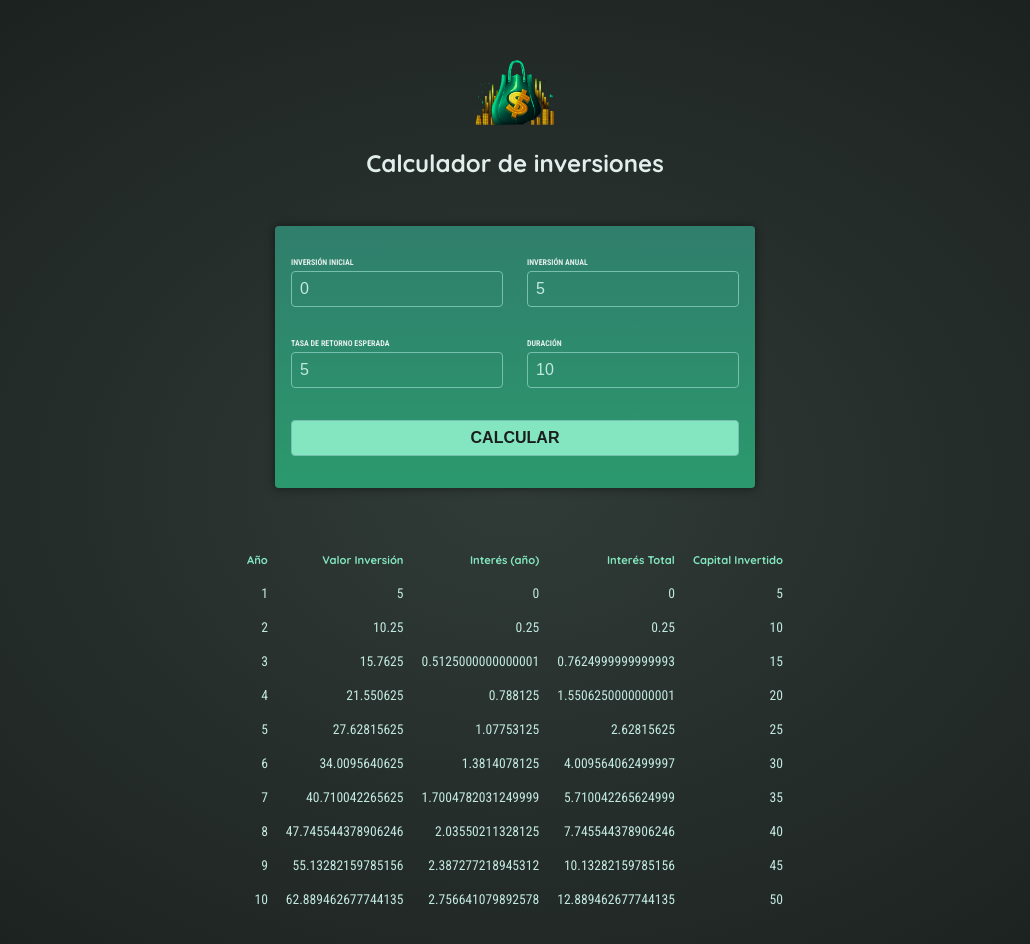
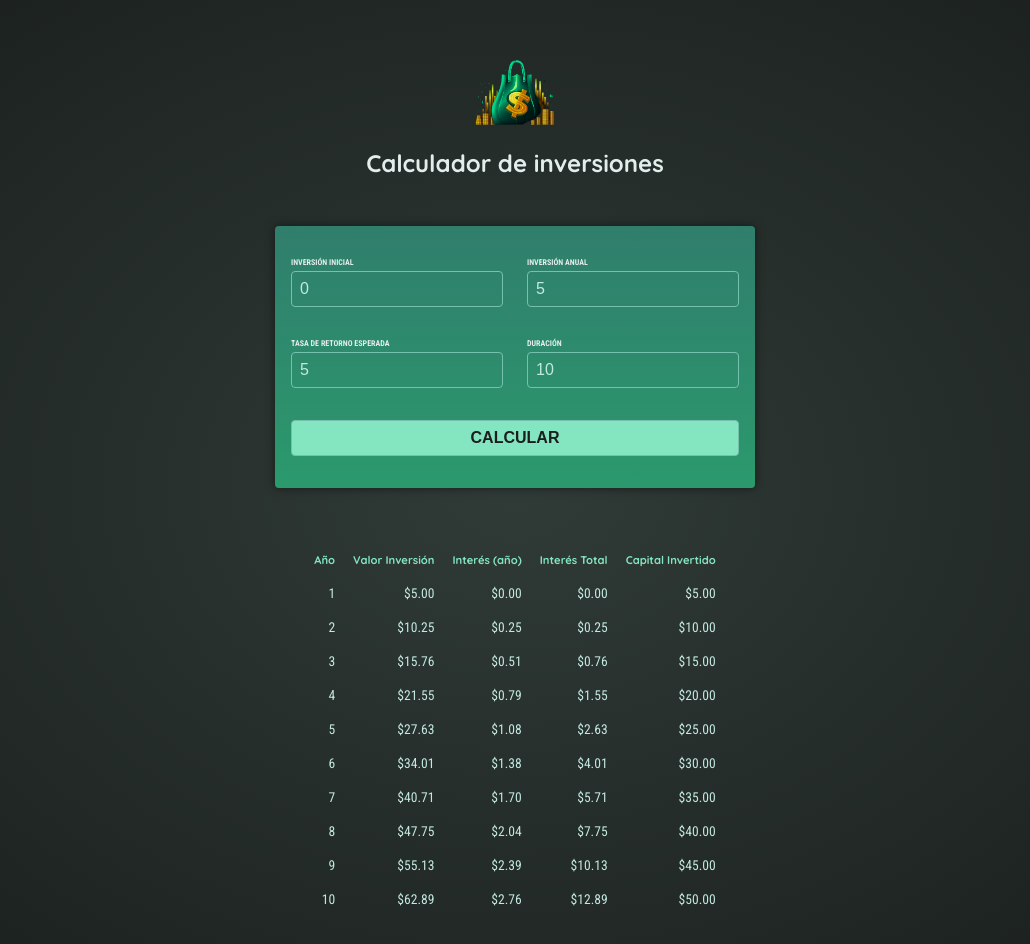
Before and after one commit to davedelf/Angular, an Angular app in the folder 03-calculador-de-inversiones/: page / in a window 1280 px wide. Both pictures are taken after typing "5" into the empty fields and a click on the button "CALCULAR". Shown: the top 944 px of the page, without its empty margins (125-1155 px from the left). Built offline with nearby package versions, Linux system fonts and the light colour scheme.

Commit message:
mostramos datos de la tabla en formato moneda con el pipe CurrencyPipe

```diff
--- a/03-calculador-de-inversiones/src/app/resultados-inversion/resultados-inversion.component.html
+++ b/03-calculador-de-inversiones/src/app/resultados-inversion/resultados-inversion.component.html
@@ -17,13 +17,13 @@
         <tr>
             <td>{{resultado.anio}}</td>
 
-            <td>{{resultado.valorFinalAnio}}</td>
+            <td>{{resultado.valorFinalAnio | currency}}</td>
 
-            <td>{{resultado.interes}}</td>
+            <td>{{resultado.interes| currency}}</td>
 
-            <td>{{resultado.interesTotal}}</td>
+            <td>{{resultado.interesTotal| currency}}</td>
 
-            <td>{{resultado.montoTotalInvertido}}</td>
+            <td>{{resultado.montoTotalInvertido| currency}}</td>
         </tr>
         }
     </tbody>
--- a/03-calculador-de-inversiones/src/app/resultados-inversion/resultados-inversion.component.ts
+++ b/03-calculador-de-inversiones/src/app/resultados-inversion/resultados-inversion.component.ts
@@ -1,9 +1,10 @@
+import { CurrencyPipe } from '@angular/common';
 import { Component, Input, input } from '@angular/core';
 
 @Component({
   selector: 'app-resultados-inversion',
   standalone: true,
-  imports: [],
+  imports: [CurrencyPipe],
   templateUrl: './resultados-inversion.component.html',
   styleUrl: './resultados-inversion.component.css',
 })
```
